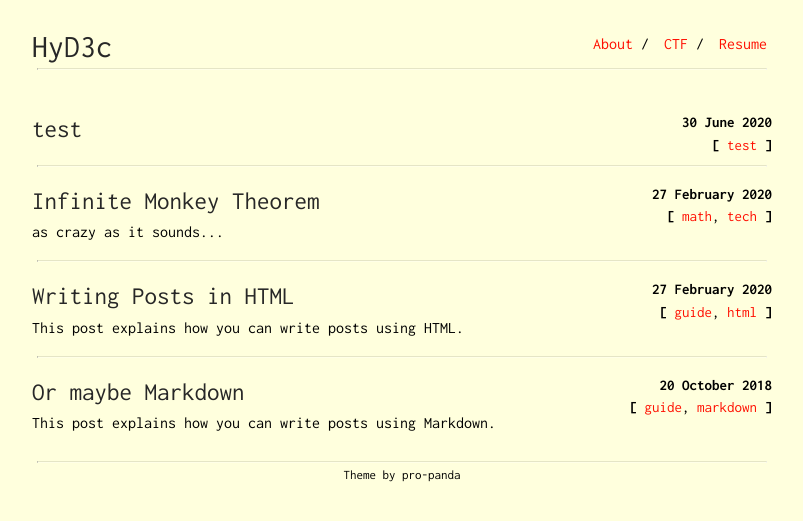
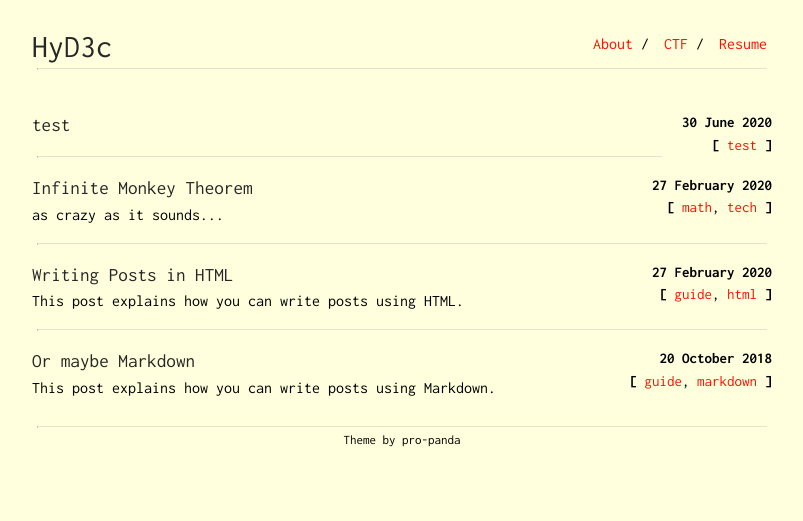
Before and after one commit to HyD3c/HyD3c.github.io, a Jekyll site: the page built from index.html, in a window 1280 px wide. Shown: the top 521 px of the page, without its empty margins (238-1041 px from the left). Built offline with Jekyll 4.4.1, drawn with Linux system fonts in a browser that asks for light colours.

Commit message:
Update main.scss

```diff
--- a/css/main.scss
+++ b/css/main.scss
@@ -77,7 +77,7 @@ code {
         max-width: 500px;
         color: #272727;
         display: inline-block;
-        font-size: 25px;
+        font-size: 1.2em;
     }
     .details{
         @extend .pull-right;
```
